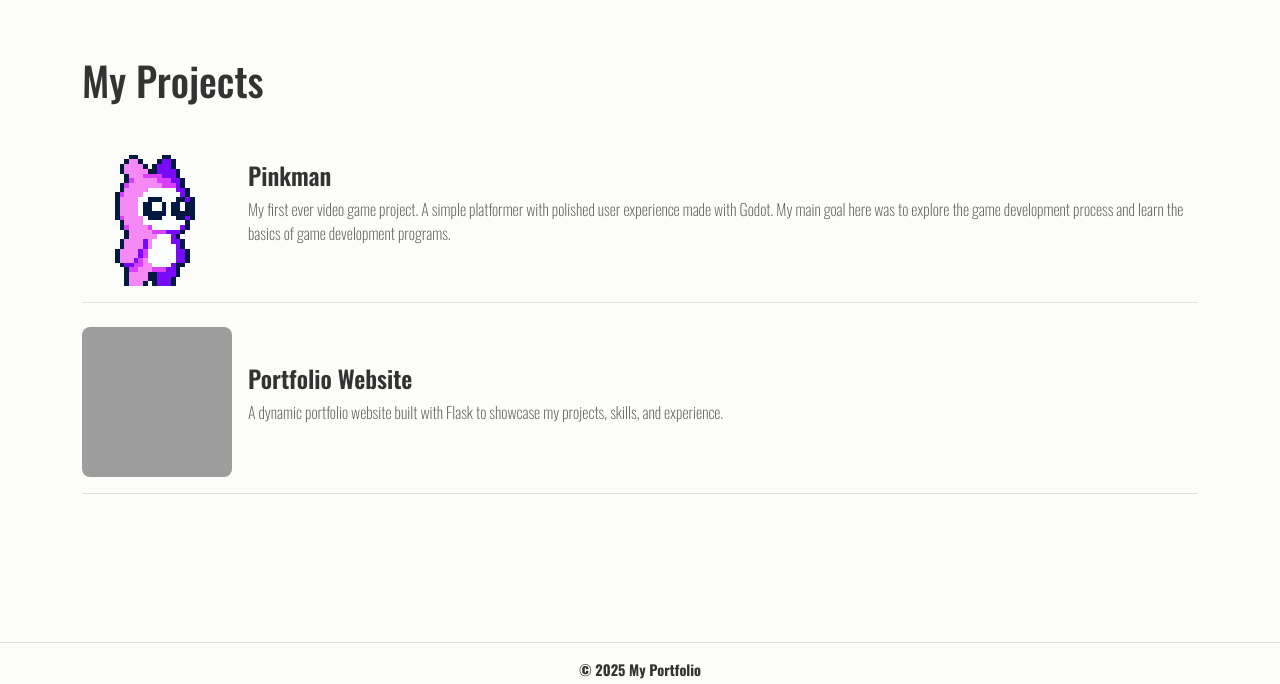
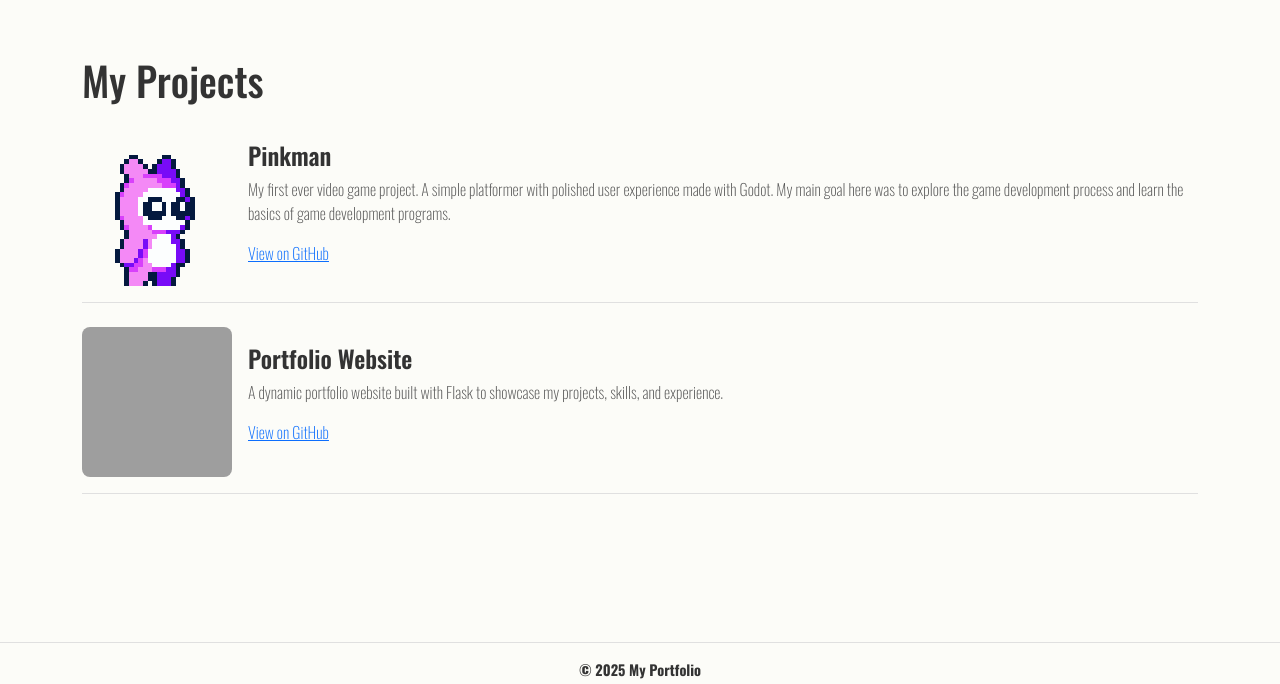
Before and after one commit to KacperMn/website-portfolio, a Flask app: page /projects in a window 1280 px wide. Shown: the part 103-787 px from the top of the page. Run offline with Flask 2, Linux system fonts and the light colour scheme; grey boxes are pictures that could not be loaded.

Commit message:
Added links to github for each project

```diff
--- a/app/static/projects.json
+++ b/app/static/projects.json
@@ -2,12 +2,14 @@
     {
         "title": "Pinkman",
         "summary": "My first ever video game project. A simple platformer with polished user experience made with Godot. My main goal here was to explore the game development process and learn the basics of game development programs.",
+        "github_url": "https://github.com/KacperMn/Pinkman.git",
         "image": "static/images/pinkman.png",
         "image_is_px": true
     },
     {
         "title": "Portfolio Website",
         "summary": "A dynamic portfolio website built with Flask to showcase my projects, skills, and experience.",
+        "github_url": "https://github.com/KacperMn/website-portfolio.git",
         "image": "static/images/portfolio.png",
         "image_is_px": false
     }
--- a/app/templates/projects.html
+++ b/app/templates/projects.html
@@ -11,6 +11,9 @@
         <div>
             <h3 class="project-title">{{ project.title }}</h3>
             <p class="project-summary">{{ project.summary }}</p>
+            <p class="github_url">
+                <a href="{{ project.github_url }}" target="_blank">View on GitHub</a>
+            </p>
         </div>
     </div>
     {% endfor %}
```
